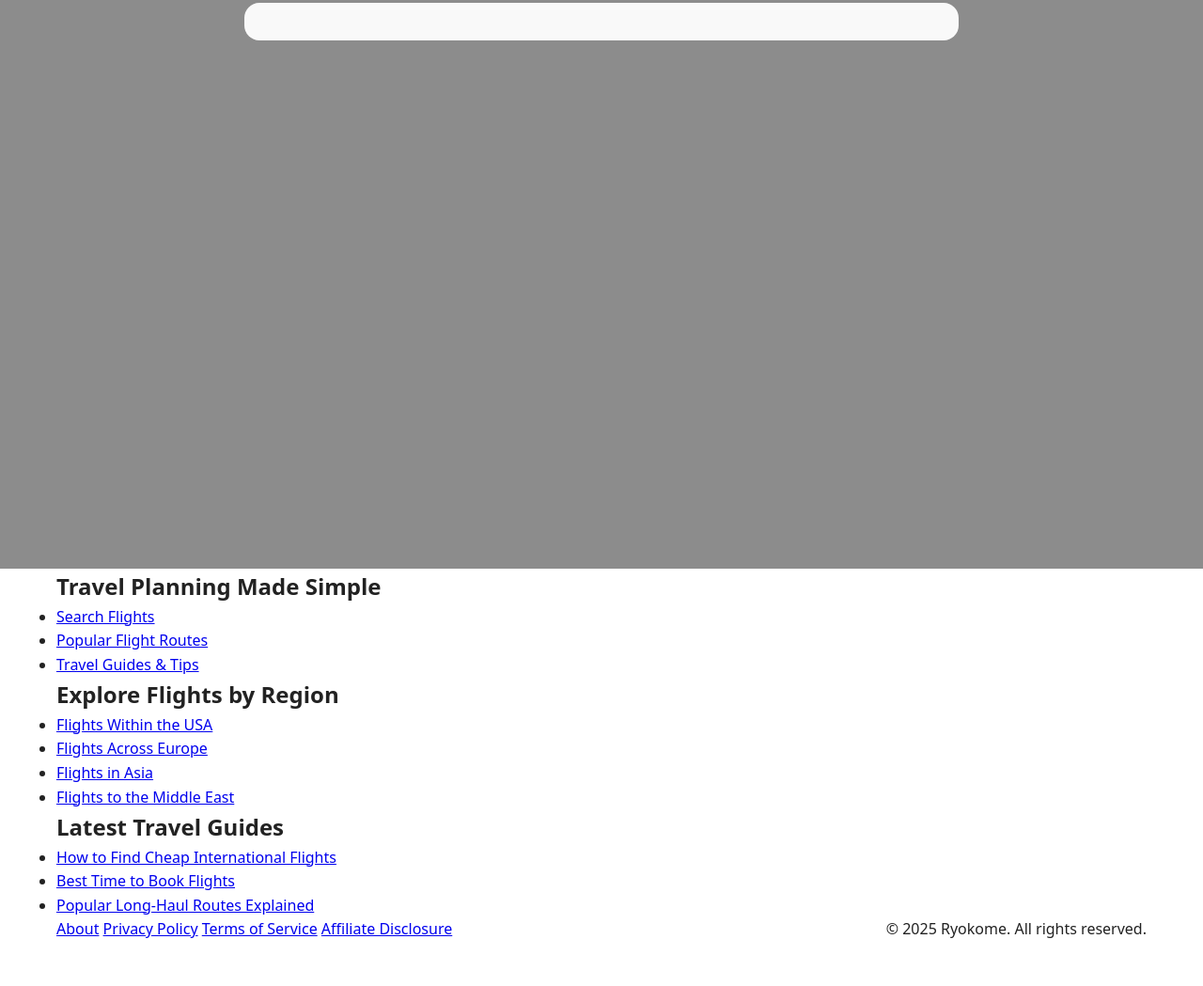
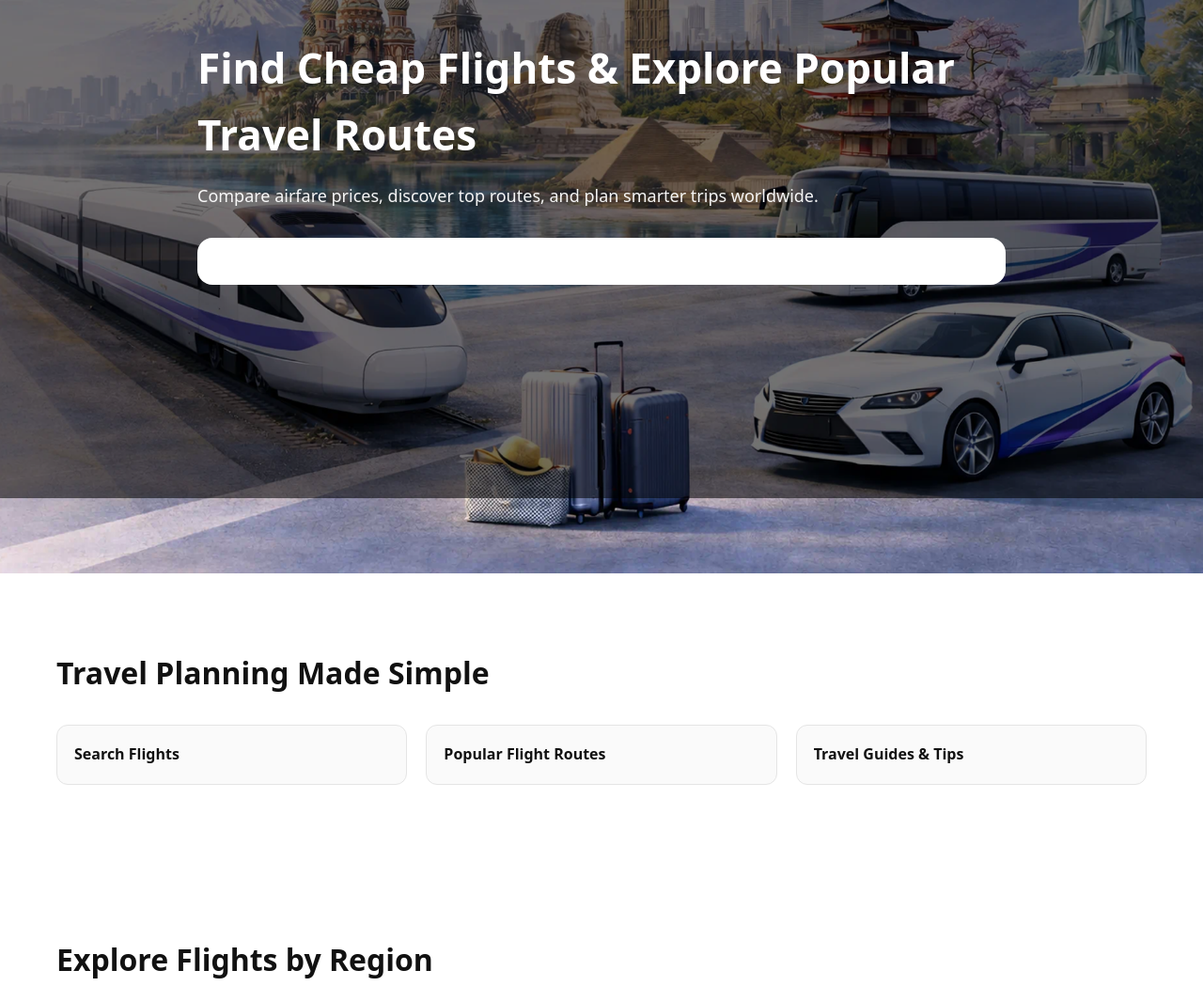
Before and after one commit to AdamV-coder/ryokome, a plain HTML site: page index.html in a window 1280 px wide. Shown: the part 270-1319 px from the top of the page at 94% size. Before the commit the page ends 1272 px from the top, so only its background shows below. Drawn offline with Linux system fonts and the light colour scheme.

Commit message:
Add homepage styling and hero image

```diff
--- a/assets/css/main.css
+++ b/assets/css/main.css
@@ -1,24 +1,26 @@
+/* RESET */
 * {
-  box-sizing: border-box;
   margin: 0;
   padding: 0;
-  font-family: system-ui, -apple-system, BlinkMacSystemFont, sans-serif;
+  box-sizing: border-box;
 }
 
 body {
-  color: #222;
+  font-family: system-ui, -apple-system, BlinkMacSystemFont, "Segoe UI", Roboto, sans-serif;
   line-height: 1.6;
+  color: #111;
+  background: #fff;
 }
 
-/* CONTAINER */
+/* CONTAINERS */
 .container {
   max-width: 1200px;
-  margin: auto;
+  margin: 0 auto;
   padding: 0 20px;
 }
 
 /* HEADER */
-.site-header {
+.header {
   position: absolute;
   top: 0;
   width: 100%;
@@ -33,78 +35,110 @@ body {
   padding: 20px 0;
 }
 
-.logo {
+.logo a {
   font-size: 22px;
   font-weight: 700;
+  text-decoration: none;
   color: #fff;
 }
 
-.main-nav a {
+.nav a {
+  margin-left: 20px;
   color: #fff;
-  margin-left: 20px;
   text-decoration: none;
   font-weight: 500;
 }
 
-.main-nav a:hover {
-  text-decoration: underline;
+/* HERO */
+.hero {
+  min-height: 90vh;
+  background-size: cover;
+  background-position: center;
+  position: relative;
 }
 
-/* HERO */
-.hero {
-  position: relative;
-  min-height: 100vh;
-  background: url("/assets/images/hero/home-hero.webp") center / cover no-repeat;
+.hero-overlay {
+  background: rgba(0,0,0,0.55);
+  min-height: 90vh;
   display: flex;
   align-items: center;
 }
 
-.hero-overlay {
-  position: absolute;
-  inset: 0;
-  background: rgba(0,0,0,0.45);
-}
-
 .hero-content {
-  position: relative;
   color: #fff;
-  max-width: 800px;
+  max-width: 900px;
 }
 
 .hero h1 {
-  font-size: 42px;
-  margin-bottom: 10px;
+  font-size: 44px;
+  margin-bottom: 16px;
 }
 
 .hero p {
   font-size: 18px;
-  margin-bottom: 25px;
+  margin-bottom: 30px;
+  opacity: 0.95;
 }
 
-/* FLIGHT SEARCH */
+/* FLIGHT SEARCH CARD */
 .flight-search {
-  background: rgba(255,255,255,0.95);
-  padding: 20px;
+  background: #fff;
   border-radius: 16px;
+  padding: 25px;
 }
 
-/* MAIN CONTENT */
-.main-content {
-  padding: 60px 0;
+/* SECTIONS */
+section {
+  padding: 80px 0;
 }
 
-.features {
-  display: grid;
-  grid-template-columns: repeat(auto-fit, minmax(250px,1fr));
-  gap: 30px;
+h2 {
+  font-size: 32px;
+  margin-bottom: 30px;
 }
 
-.feature h3 {
-  margin-bottom: 10px;
+.link-grid,
+.hub-grid {
+  list-style: none;
+  display: grid;
+  grid-template-columns: repeat(auto-fit, minmax(220px, 1fr));
+  gap: 20px;
+}
+
+.link-grid a,
+.hub-grid a {
+  display: block;
+  padding: 18px;
+  border: 1px solid #e5e5e5;
+  border-radius: 12px;
+  text-decoration: none;
+  color: #111;
+  font-weight: 600;
+  background: #fafafa;
+}
+
+.link-grid a:hover,
+.hub-grid a:hover {
+  background: #f0f0f0;
+}
+
+/* BLOG PREVIEW */
+.blog-preview ul {
+  list-style: none;
+}
+
+.blog-preview li {
+  margin-bottom: 12px;
+}
+
+.blog-preview a {
+  text-decoration: none;
+  color: #0066cc;
+  font-weight: 500;
 }
 
 /* FOOTER */
-.site-footer {
+.footer {
   background: #111;
   color: #ccc;
   padding: 40px 0;
@@ -116,13 +150,14 @@ body {
   flex-wrap: wrap;
 }
 
-.site-footer a {
+.footer a {
   color: #ccc;
-  display: block;
-  margin-top: 5px;
   text-decoration: none;
+  margin-right: 15px;
+  font-size: 14px;
 }
 
-.site-footer a:hover {
-  color: #fff;
+.footer p {
+  font-size: 14px;
+  margin-top: 10px;
 }
```
Also changed, not shown: assets/images/hero/world-travel.webp (added).
